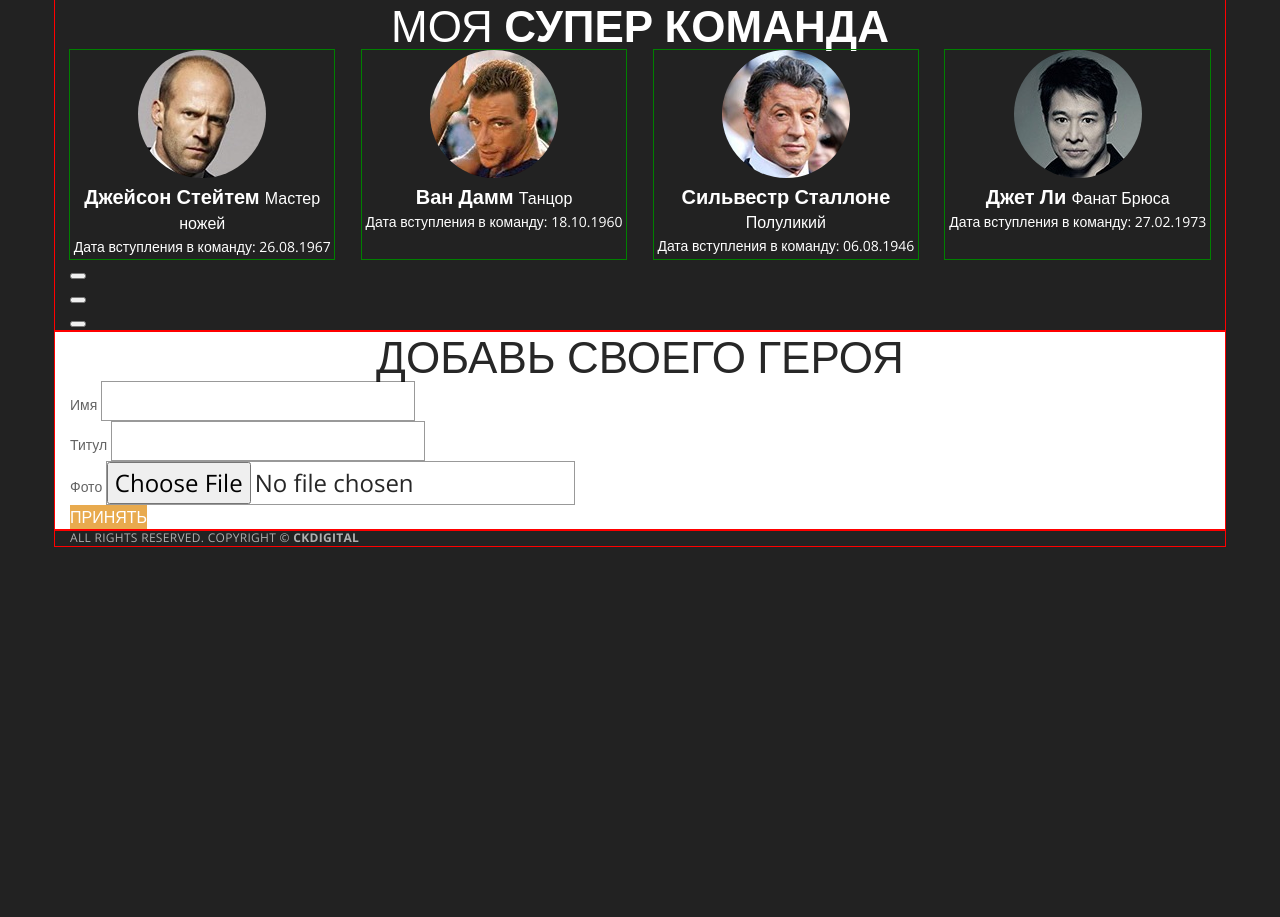
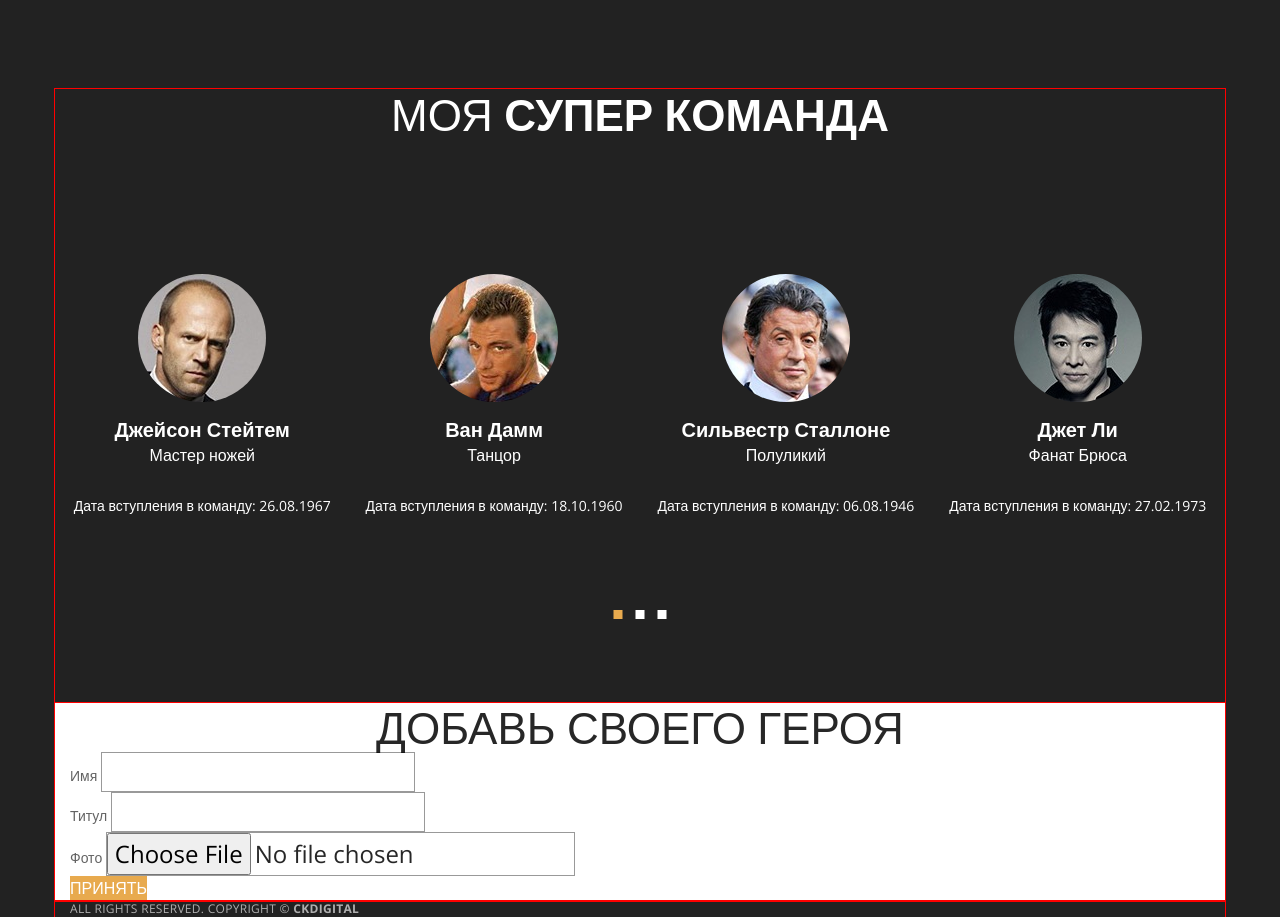
Before and after one commit to kripton-it/test-1-hero, a plain HTML site: page index.html in a window 1280 px wide. Before the commit the page ends 800 px from the top, so only its background shows below. Drawn offline with nearby package versions, Linux system fonts and the light colour scheme.

Commit message:
Оформил слайдер

```diff
--- a/css/style.css
+++ b/css/style.css
@@ -1,4 +1,5 @@
 body {
+  padding-top: 89px;
   font-weight: 400;
   font-size: 14px;
   line-height: 24px;
@@ -37,7 +38,7 @@ img {
 }
 
 .container {
-  width: 1140px;
+  max-width: 1140px;
   padding: 0 15px;
   margin: 0 auto;
   outline: 1px solid red;
@@ -50,6 +51,7 @@ img {
 
 .my-team h2 {
   margin: 0;
+  margin-bottom: 135px;
   padding: 0;
   font-weight: 300;
   font-size: 44px;
@@ -72,7 +74,6 @@ img {
 
 .my-team__item {
   width: 23.2%;
-  outline: 1px solid green;
   margin-right: 2.4%;
 }
 
@@ -86,10 +87,12 @@ img {
 
 .hero__image {
   border-radius: 50%;
+  margin-bottom: 9px;
 }
 
 .hero__name {
   margin: 0;
+  margin-bottom: 27px;
   padding: 0;
   color: #ffffff;
   font-size: 20px;
@@ -98,6 +101,8 @@ img {
 }
 
 .hero__title {
+  display: block;
+  margin-top: 1px;
   font-size: 16px;
   font-weight: 400;
 }
@@ -107,10 +112,44 @@ img {
   padding: 0;
 }
 
+.slider {
+  padding-bottom: 184px;
+  position: relative;
+}
+
 .slider__controls {
+  display: flex;
   margin: 0;
   padding: 0;
   list-style: none;
+  position: absolute;
+  left: 50%;
+  transform: translateX(-50%);
+  bottom: 83px;
+}
+
+.slider__button {
+  display: block;
+  cursor: pointer;
+  margin: 0;
+  padding: 0;
+  width: 9px;
+  height: 9px;
+  background-color: #ffffff;
+  border: none;
+}
+
+.slider__controls-item {
+  margin-right: 13px;
+}
+
+.slider__controls-item--active .slider__button {
+  background-color: #e8aa4e;
+  border: none;
+}
+
+.slider__controls-item:last-child {
+  margin-right: 0;
 }
 
 .add {
```
